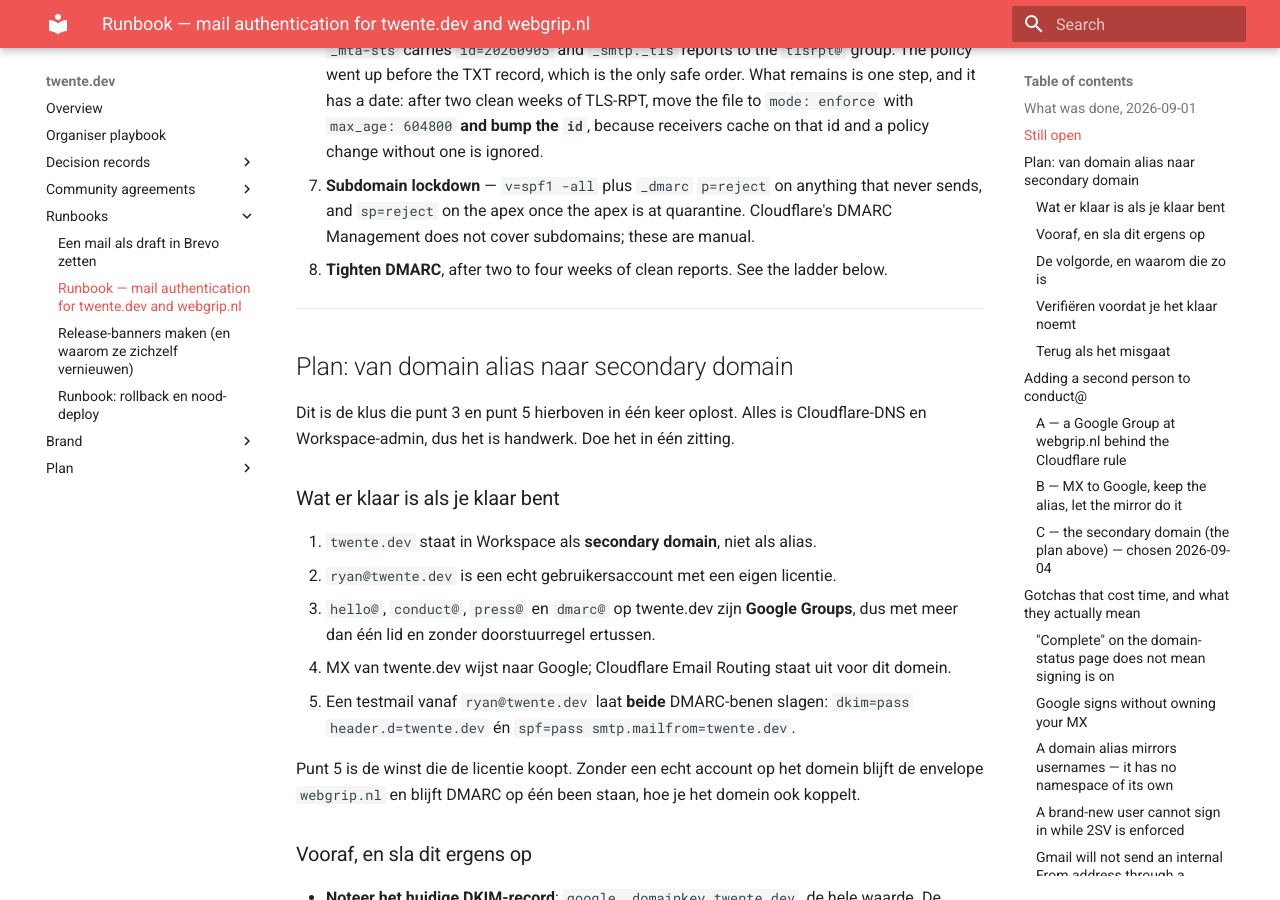
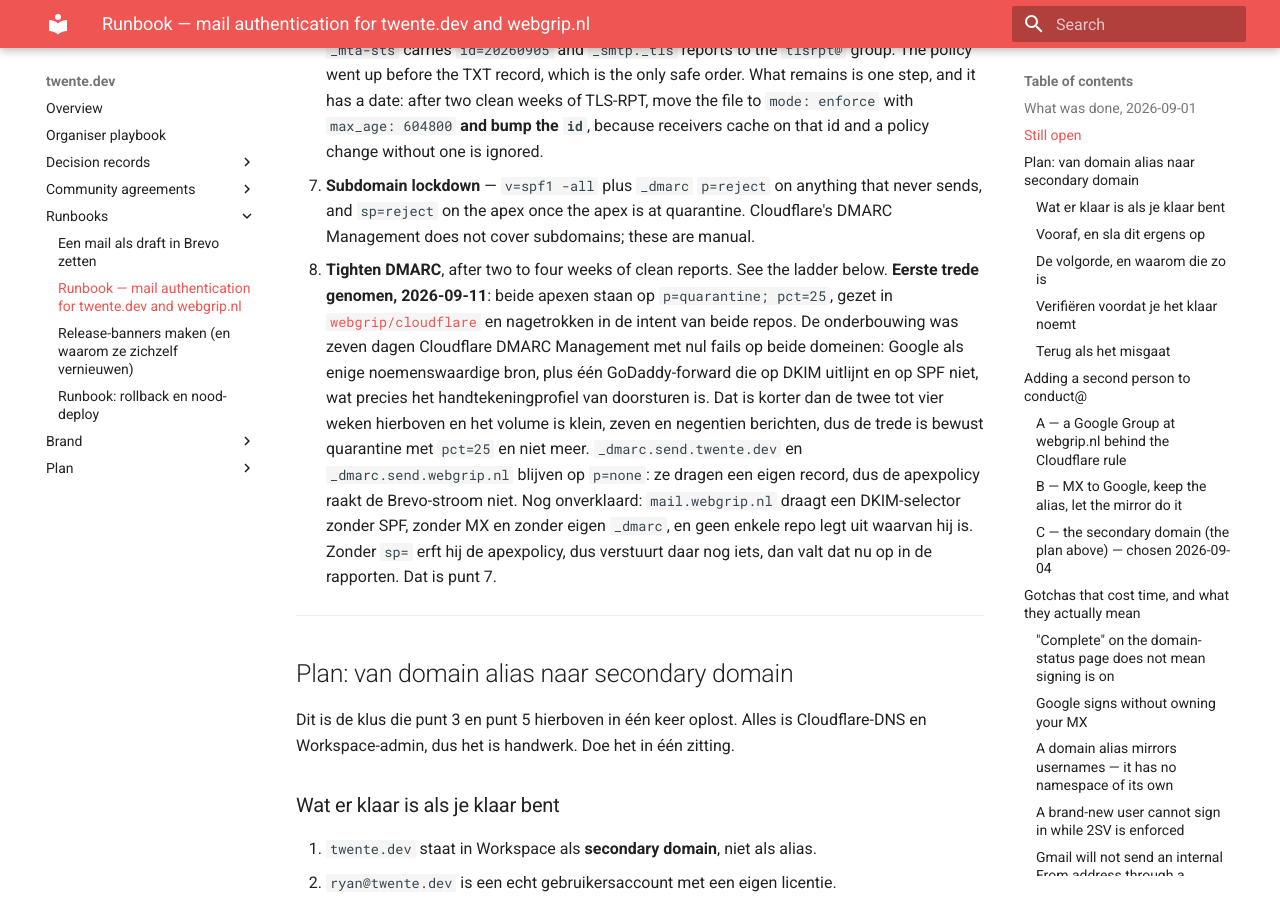
Before and after one commit to webgrip/twente.dev, an MkDocs documentation site: the page built from docs/runbooks/email-authentication.md, in a window 1280 px wide and 900 px high, scrolled down 3368 px. Built offline with MkDocs 1.6.1 and Material for MkDocs 9.7.7, drawn with Linux system fonts in a browser that asks for light colours.

Commit message:
feat(ops): de dmarc-intentie voor twente.dev staat op p=quarantine
De apex van twente.dev staat sinds vandaag op p=quarantine; pct=25 in
webgrip/cloudflare, dus de intentie die de nachtelijke guard bewaakt gaat mee.
send.twente.dev blijft op p=none: dat subdomein draagt een eigen record, dus de
apexpolicy raakt de Brevo-stroom niet.

De runbook tekent de trede af onder punt 8, met de onderbouwing en met wat er nog
niet verklaard is aan mail.webgrip.nl.

Co-Authored-By: Claude Opus 5 (1M context) <noreply@anthropic.com>

```diff
--- a/docs/runbooks/email-authentication.md
+++ b/docs/runbooks/email-authentication.md
@@ -132,6 +132,18 @@ INC.` The ccTLD worry was unfounded. Cloudflare Registrar was never an option he
    sends, and `sp=reject` on the apex once the apex is at quarantine. Cloudflare's DMARC
    Management does not cover subdomains; these are manual.
 8. **Tighten DMARC**, after two to four weeks of clean reports. See the ladder below.
+   **Eerste trede genomen, 2026-09-11**: beide apexen staan op `p=quarantine; pct=25`, gezet in
+   [`webgrip/cloudflare`](https://forgejo.webgrip.dev/webgrip/cloudflare) en nagetrokken in de
+   intent van beide repos. De onderbouwing was zeven dagen Cloudflare DMARC Management met nul
+   fails op beide domeinen: Google als enige noemenswaardige bron, plus één GoDaddy-forward die
+   op DKIM uitlijnt en op SPF niet, wat precies het handtekeningprofiel van doorsturen is.
+   Dat is korter dan de twee tot vier weken hierboven en het volume is klein, zeven en negentien
+   berichten, dus de trede is bewust quarantine met `pct=25` en niet meer.
+   `_dmarc.send.twente.dev` en `_dmarc.send.webgrip.nl` blijven op `p=none`: ze dragen een eigen
+   record, dus de apexpolicy raakt de Brevo-stroom niet.
+   Nog onverklaard: `mail.webgrip.nl` draagt een DKIM-selector zonder SPF, zonder MX en zonder
+   eigen `_dmarc`, en geen enkele repo legt uit waarvan hij is. Zonder `sp=` erft hij de
+   apexpolicy, dus verstuurt daar nog iets, dan valt dat nu op in de rapporten. Dat is punt 7.
 
 ---
 
```
Also changed, not shown: 1 other file.
